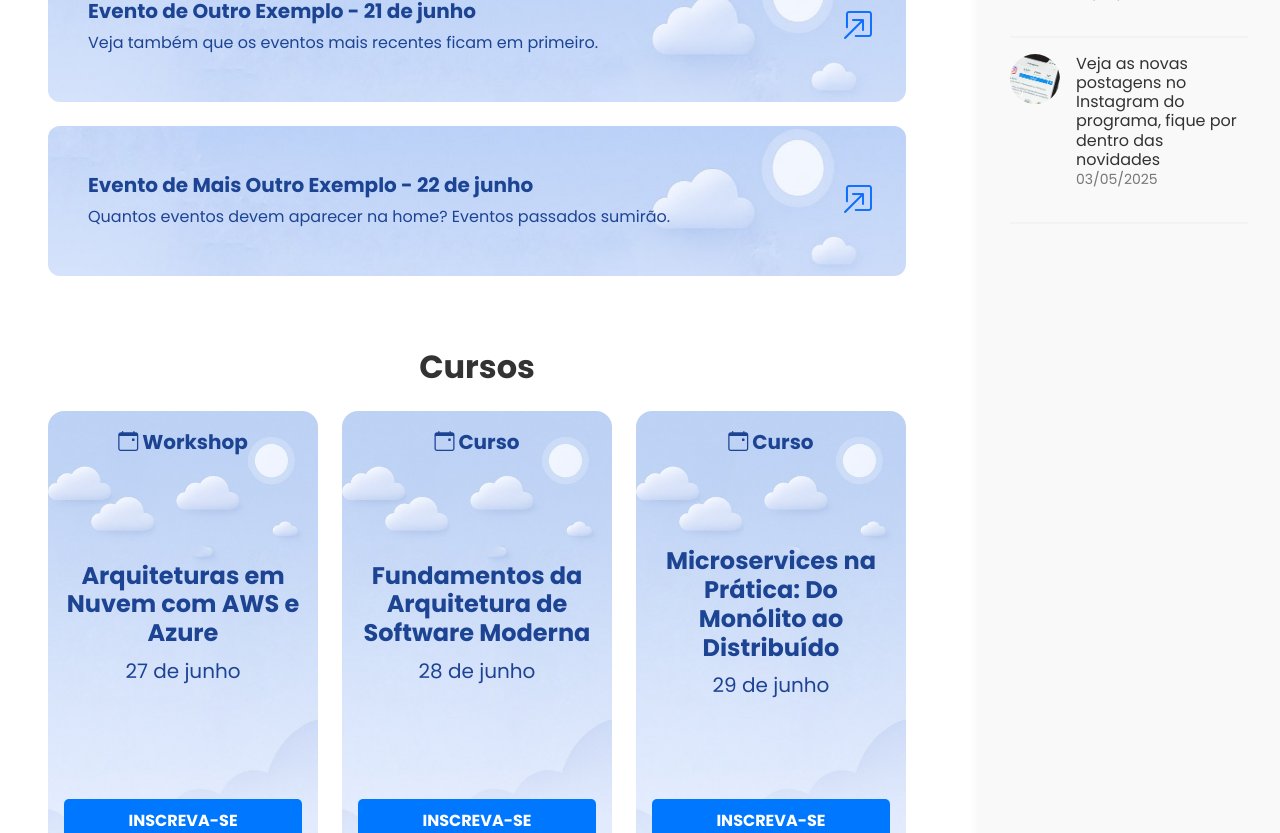
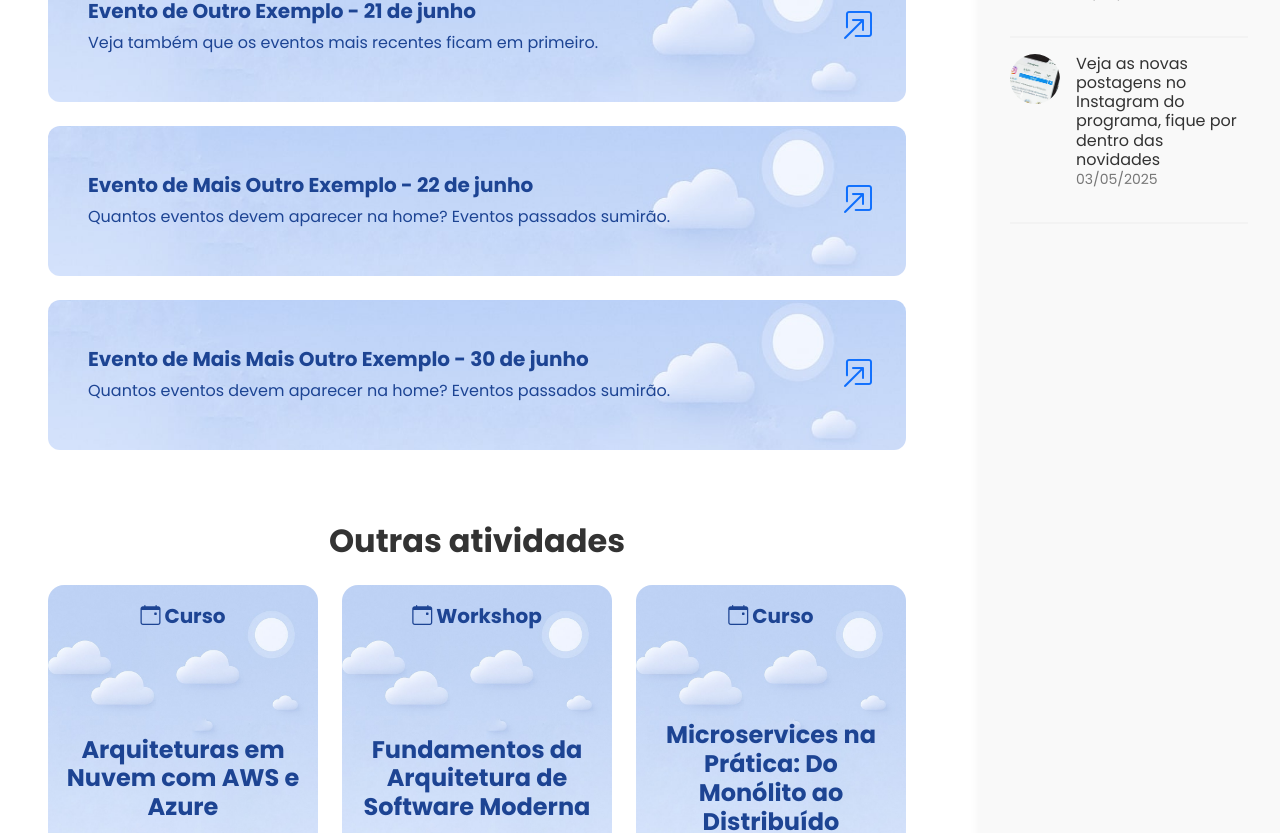
Before and after one commit to rafaelmsantos28/arquitetura-software-site, a React (Vite) app: page /arquitetura-software-site/atividades in a window 1280 px wide. Shown: the part 1474-2307 px from the top of the page. Built offline with nearby package versions, Linux system fonts and the light colour scheme.

Commit message:
add: Home mostra apenas 4 cards de evento e 3 de curso sempre.

```diff
--- a/src/components/home/CoursesSection.jsx
+++ b/src/components/home/CoursesSection.jsx
@@ -3,14 +3,9 @@ import CourseCard from './CourseCard.jsx';
 import './CoursesSection.css';
 
 const courses = [
+  { type: 'Curso', title: 'Arquiteturas em Nuvem com AWS e Azure', date: '2025-06-27', link: '#' },
   {
     type: 'Workshop',
-    title: 'Arquiteturas em Nuvem com AWS e Azure',
-    date: '2025-06-27',
-    link: '#',
-  },
-  {
-    type: 'Curso',
     title: 'Fundamentos da Arquitetura de Software Moderna',
     date: '2025-06-28',
     link: '#',
@@ -23,15 +18,16 @@ const courses = [
   },
 ];
 
-// Ordenar pela data mais próxima
 const sortedCourses = courses.sort((a, b) => new Date(a.date) - new Date(b.date));
 
-const CoursesSection = () => {
+const CoursesSection = ({ limit }) => {
+  const displayedCourses = limit ? sortedCourses.slice(0, limit) : sortedCourses;
+
   return (
     <div className="container-fluid px-5 my-5 maintitle-courses-section">
-      <h2 className="text-center fw-bold mb-4">Cursos</h2>
+      <h2 className="text-center fw-bold mb-4">Outras atividades</h2>
       <div className="row g-4">
-        {sortedCourses.map((course, index) => (
+        {displayedCourses.map((course, index) => (
           <div className="col-12 col-md-6 col-lg-4" key={index}>
             <CourseCard
               type={course.type}
--- a/src/components/home/EventCard.jsx
+++ b/src/components/home/EventCard.jsx
@@ -29,6 +29,12 @@ const events = [
     description: 'Quantos eventos devem aparecer na home? Eventos passados sumirão.',
     link: 'https://forms.gle/3fFBLLaWTYWFLbv4A',
   },
+  {
+    title: 'Evento de Mais Mais Outro Exemplo',
+    date: '2025-06-30',
+    description: 'Quantos eventos devem aparecer na home? Eventos passados sumirão.',
+    link: 'https://forms.gle/3fFBLLaWTYWFLbv4A',
+  },
 ];
 
 // Ordenar eventos do mais recente para o mais antigo
@@ -41,23 +47,30 @@ const sortedEvents = events.sort((a, b) => {
   return dateA.getTime() - dateB.getTime();
 });
 
-const EventCard = () => {
+const EventCard = ({ limit }) => {
+  // Filtrar eventos futuros
+  const today = new Date();
+  const futureEvents = sortedEvents.filter((event) => {
+    const [year, month, day] = event.date.split('-').map(Number);
+    const eventDate = new Date(year, month - 1, day);
+    return eventDate >= today;
+  });
+
+  // Se houver limit, pega só os primeiros 'limit' eventos
+  const eventsToShow = limit ? futureEvents.slice(0, limit) : futureEvents;
+
   return (
     <div className="container-fluid px-5 my-5 maintitle-event-card">
       <h2 className="text-center fw-bold mb-4">Eventos</h2>
       <div className="row">
-        {sortedEvents.map((event, index) => {
-          // Criar um objeto Date para cada evento, garantindo que seja no fuso horário local
-          // ou que o dia seja mantido.
-          // Uma boa prática é analisar a string e criar a data explicitamente para evitar problemas de fuso horário.
+        {eventsToShow.map((event, index) => {
           const [year, month, day] = event.date.split('-').map(Number);
-          // month - 1 porque os meses são baseados em 0 (Janeiro é 0, Fevereiro é 1, etc.)
           const eventDate = new Date(year, month - 1, day);
 
           return (
             <div className="col-12 mb-4" key={index}>
               <div
-                className="card event-card border-0 "
+                className="card event-card border-0"
                 style={{
                   backgroundImage: `url(${eventBg})`,
                   backgroundSize: 'cover',
--- a/src/components/pesquisa/ContentPesquisa.jsx
+++ b/src/components/pesquisa/ContentPesquisa.jsx
@@ -13,7 +13,7 @@ function ContentPesquisa() {
     },
     {
       title: 'ReflectTools: Uma ferramenta de apoio ao desenvolvimento de software reconfigurável',
-      data: '2011',
+      data: '2011', //Data em extenso e só pega o ano para exibir
       autores: 'Affonso, Frank José; Rodrigues, Evandro Luis Linhari',
       publicacao: 'Revista Brasileira de Computação Aplicada, v. 3, n. 2, p. 73–90',
       url: 'https://seer.upf.br/index.php/rbca/article/view/1804',
--- a/src/pages/Home.jsx
+++ b/src/pages/Home.jsx
@@ -16,11 +16,11 @@ function Home() {
         {/* Coluna principal */}
         <div className="col-lg-9 mb-4">
           <section id="evento-section">
-            <EventCard />
+            <EventCard limit={4} />
           </section>
 
           <VerticalCardSection />
-          <CoursesSection />
+          <CoursesSection limit={3} />
         </div>
 
         {/* Coluna lateral */}
--- a/src/pages/QuemSouEu.jsx
+++ b/src/pages/QuemSouEu.jsx
@@ -1,7 +1,7 @@
-import InformacoesCoordenador from '../components/orientador/InformacoesCoordenador';
+import InformacoesCoordenador from '../components/quemsoueu/InformacoesCoordenador';
 import SideInfoColumn from '../components/comuns/SideInfoColumn';
-import EnsinoDados from '../components/orientador/EnsinoDados';
-import BannerQuemSouEu from '../components/orientador/BannerQuemSouEu';
+import EnsinoDados from '../components/quemsoueu/EnsinoDados';
+import BannerQuemSouEu from '../components/quemsoueu/BannerQuemSouEu';
 
 function QuemSouEu() {
   return (
```
